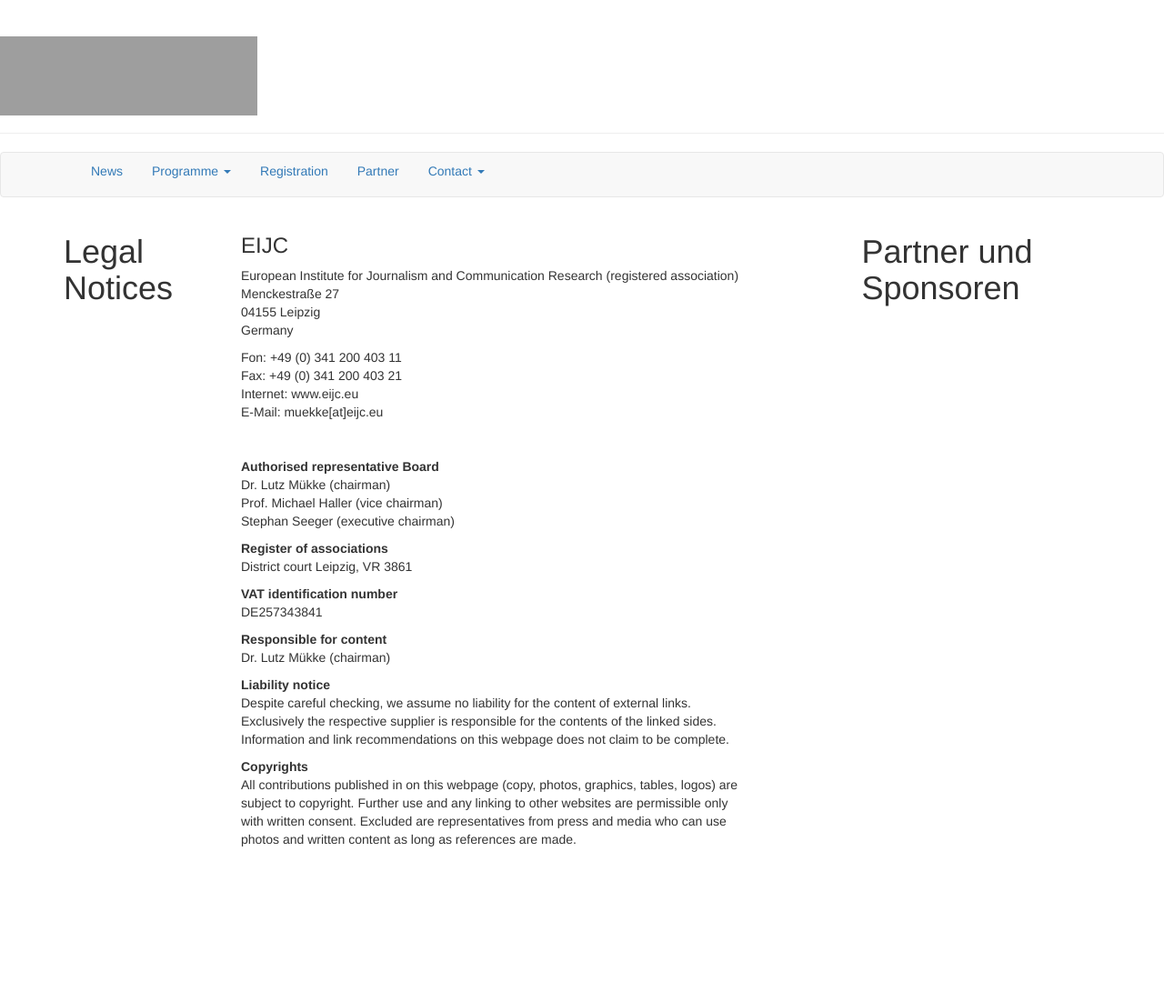
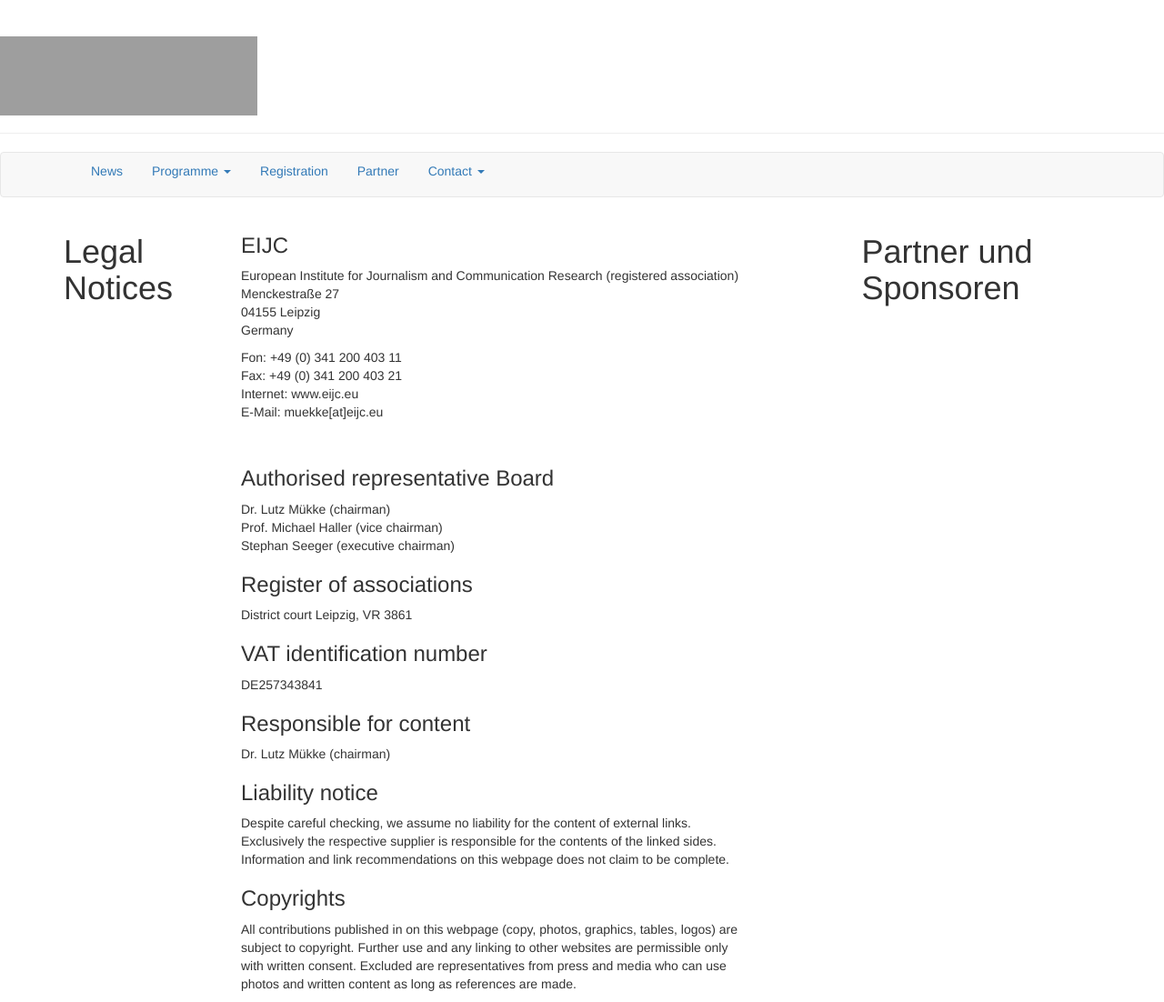
Before and after one commit to susedev/test, a Jekyll site: the page built from legal-information.html, in a window 1280 px wide. Shown: the whole page at 91% size. Built offline with Jekyll 4.4.1, drawn with Linux system fonts in a browser that asks for light colours; nearby versions of some CDN libraries; before the commit the page ends 943 px from its top, so only the background shows below that; grey boxes are pictures that could not be loaded.

Commit message:
Edit from JekyllCMS

```diff
--- a/legal-information.html
+++ b/legal-information.html
@@ -16,22 +16,28 @@ E-Mail: muekke[at]eijc.eu</p>
 
 <p>&nbsp;</p>
 
-<p><strong>Authorised representative Board</strong><br />
-Dr. Lutz M&uuml;kke (chairman)<br />
+<h3>Authorised representative Board</h3>
+
+<p>Dr. Lutz M&uuml;kke (chairman)<br />
 Prof. Michael Haller (vice chairman)<br />
 Stephan Seeger (executive chairman)</p>
 
-<p><strong>Register of associations</strong><br />
-District court Leipzig, VR 3861</p>
+<h3>Register of associations</h3>
 
-<p><strong>VAT identification number</strong><br />
-DE257343841</p>
+<p>District court Leipzig, VR 3861</p>
 
-<p><strong>Responsible for content</strong><br />
-Dr. Lutz M&uuml;kke (chairman)</p>
+<h3>VAT identification number</h3>
 
-<p><strong>Liability notice</strong><br />
-Despite careful checking, we assume no liability for the content of external links. Exclusively the respective supplier is responsible for the contents of the linked sides. Information and link recommendations on this webpage does not claim to be complete.</p>
+<p>DE257343841</p>
 
-<p><strong>Copyrights</strong><br />
-All contributions published in on this webpage (copy, photos, graphics, tables, logos) are subject to copyright. Further use and any linking to other websites are permissible only with written consent. Excluded are representatives from press and media who can use photos and written content as long as references are made.</p>
+<h3>Responsible for content</h3>
+
+<p>Dr. Lutz M&uuml;kke (chairman)</p>
+
+<h3>Liability notice</h3>
+
+<p>Despite careful checking, we assume no liability for the content of external links. Exclusively the respective supplier is responsible for the contents of the linked sides. Information and link recommendations on this webpage does not claim to be complete.</p>
+
+<h3>Copyrights</h3>
+
+<p>All contributions published in on this webpage (copy, photos, graphics, tables, logos) are subject to copyright. Further use and any linking to other websites are permissible only with written consent. Excluded are representatives from press and media who can use photos and written content as long as references are made.</p>
```
